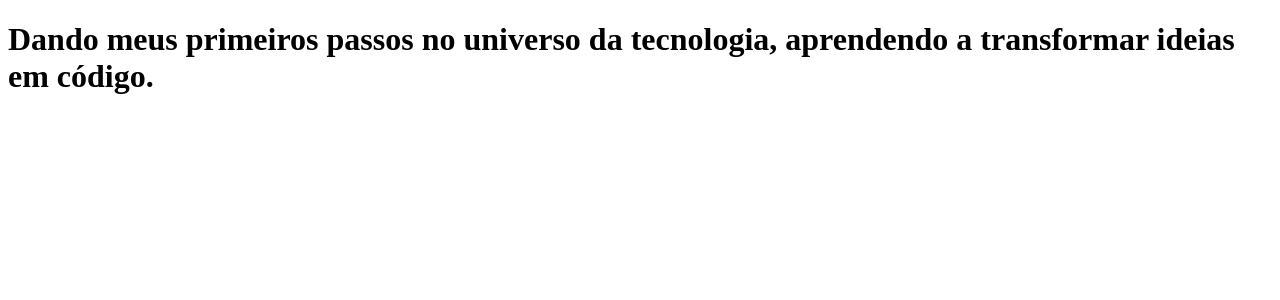
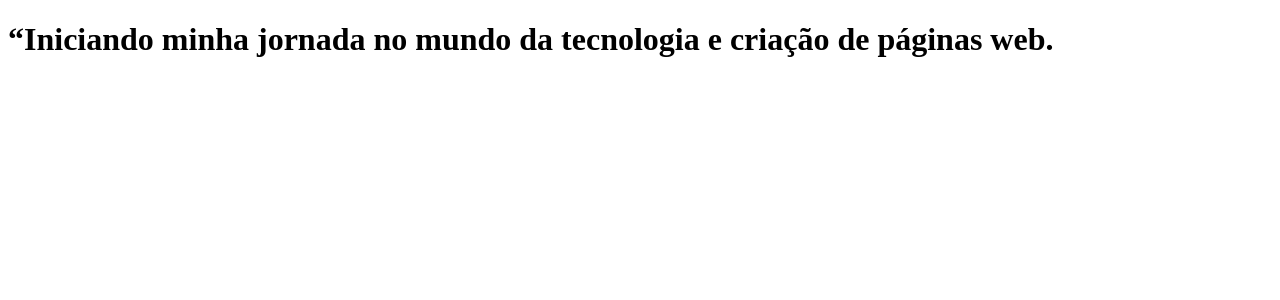
Before and after one commit to LucasBM6/New-dev-journey, a Next.js app: page / in a window 1280 px wide. Shown: the top 300 px of the page. Built offline with nearby package versions, Linux system fonts and the light colour scheme.

Commit message:
modificações da mensagem

```diff
--- a/pages/index.js
+++ b/pages/index.js
@@ -1,5 +1,5 @@
 function Home(){
-    return <h1>Dando meus primeiros passos no universo da tecnologia, aprendendo a transformar ideias em código.</h1>
+    return <h1>“Iniciando minha jornada no mundo da tecnologia e criação de páginas web.</h1>
 }
 
 export default Home;
```
